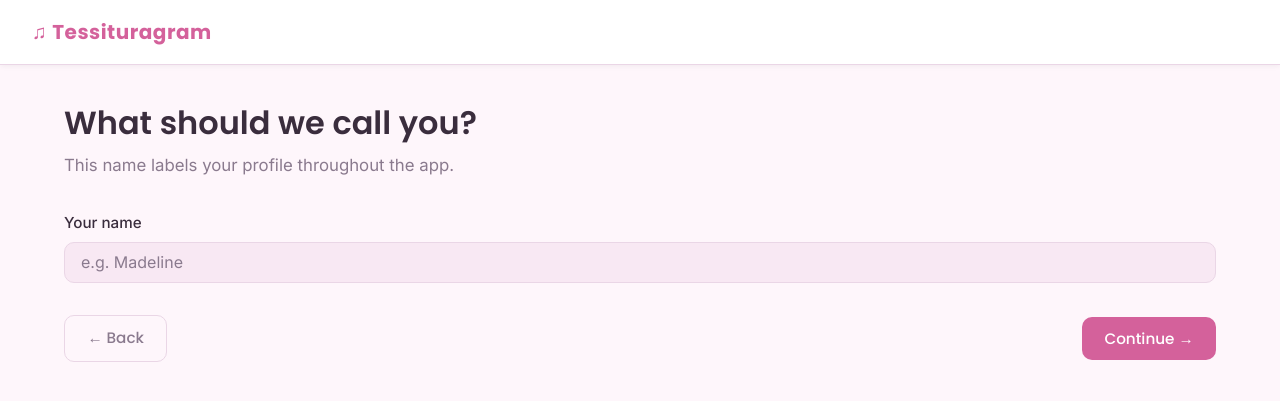
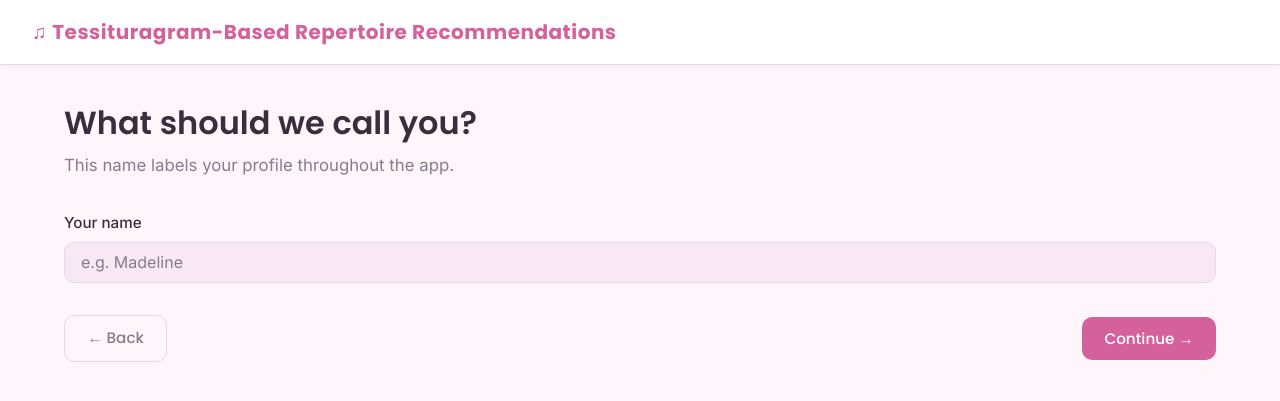
Before and after one commit to mad1rose/tessituragram_vocal_repertoire_recommendations, a Flask app: page /names in a window 1280 px wide. Shown: the top 401 px of the page. Run offline with Flask 3, Linux system fonts and the light colour scheme.

Commit message:
Updated the README

```diff
--- a/templates/base.html
+++ b/templates/base.html
@@ -3,7 +3,7 @@
 <head>
   <meta charset="UTF-8">
   <meta name="viewport" content="width=device-width, initial-scale=1.0">
-  <title>{% block title %}Tessituragram Recommender{% endblock %}</title>
+  <title>{% block title %}Tessituragram-Based Repertoire Recommendations{% endblock %}</title>
   <link rel="preconnect" href="https://fonts.googleapis.com">
   <link rel="preconnect" href="https://fonts.gstatic.com" crossorigin>
   <link href="https://fonts.googleapis.com/css2?family=Inter:wght@300;400;500;600&family=Poppins:wght@400;500;600;700&display=swap" rel="stylesheet">
@@ -12,7 +12,7 @@
 </head>
 <body>
   <header class="app-header">
-    <a href="{{ url_for('index') }}" class="logo">&#9835; Tessituragram</a>
+    <a href="{{ url_for('index') }}" class="logo">&#9835; Tessituragram-Based Repertoire Recommendations</a>
   </header>
   <main class="main-content">
     {% block content %}{% endblock %}
```
Also changed, not shown: README.md.
